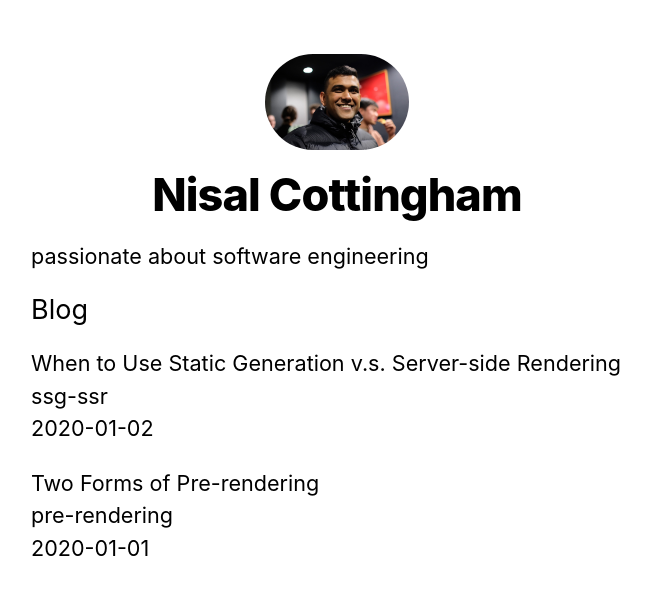
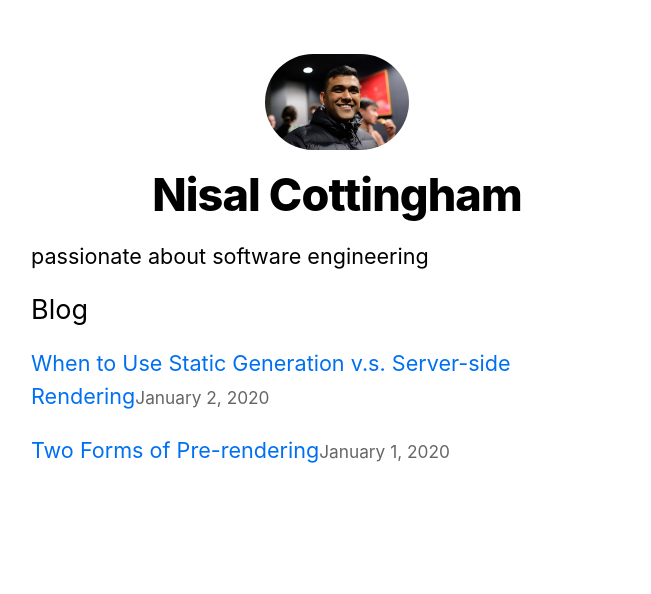
Before and after one commit to Kneesal/storybooked, a Next.js app: page / in a window 1280 px wide. Shown: the top 594 px of the page, without its empty margins (303-954 px from the left). Built offline with nearby package versions, Linux system fonts and the light colour scheme.

Commit message:
get static paths and polish everyting up

```diff
--- a/package.json
+++ b/package.json
@@ -15,6 +15,7 @@
     "@types/react": "18.0.34",
     "@types/react-dom": "18.0.11",
     "autoprefixer": "10.4.14",
+    "date-fns": "^2.30.0",
     "eslint": "8.38.0",
     "eslint-config-next": "13.3.0",
     "gray-matter": "^4.0.3",
@@ -22,6 +23,8 @@
     "postcss": "8.4.21",
     "react": "18.2.0",
     "react-dom": "18.2.0",
+    "remark": "^14.0.3",
+    "remark-html": "^15.0.2",
     "tailwindcss": "3.3.1",
     "typescript": "5.0.4"
   },
--- /dev/null
+++ b/src/components/Date/Date.tsx
@@ -0,0 +1,10 @@
+import { parseISO, format } from "date-fns";
+
+interface DateProps {
+  dateString: string;
+}
+
+export default function Date({ dateString }: DateProps) {
+  const date = parseISO(dateString);
+  return <time dateTime={dateString}>{format(date, "LLLL d, yyyy")}</time>;
+}
--- a/src/lib/posts.ts
+++ b/src/lib/posts.ts
@@ -1,7 +1,8 @@
 import fs from "fs";
 import path from "path";
 import matter from "gray-matter";
-import { title } from "process";
+import { remark } from "remark";
+import html from "remark-html";
 
 interface AllPosts {
   id: string;
@@ -37,6 +38,19 @@
 };
 
 export const getAllPostsId = () => {
+  // Returns an array that looks like this for getStaticProps:
+  // [
+  //   {
+  //     params: {
+  //       id: 'ssg-ssr'
+  //     }
+  //   },
+  //   {
+  //     params: {
+  //       id: 'pre-rendering'
+  //     }
+  //   }
+  // ]
   const fileNames = fs.readdirSync(postsDirectory);
   return fileNames.map((fileName) => {
     return {
@@ -47,16 +61,22 @@
   });
 };
 
-export function getPostData(id: string) {
+export async function getPostData(id: string) {
   const fullPath = path.join(postsDirectory, `${id}.md`);
   const fileContents = fs.readFileSync(fullPath, "utf8");
 
   // Use gray-matter to parse the post metadata section
   const matterResult = matter(fileContents);
+  const processedContent = await remark()
+    .use(html)
+    .process(matterResult.content);
+
+  const contentHtml = processedContent.toString();
 
   // Combine the data with the id
   return {
     id,
+    contentHtml,
     ...matterResult.data,
   };
 }
--- a/src/pages/index.tsx
+++ b/src/pages/index.tsx
@@ -3,6 +3,8 @@
 import utilStyles from "../styles/utils.module.css";
 import { getSortedPostsData } from "../lib/posts";
 import { InferGetStaticPropsType } from "next";
+import Link from "next/link";
+import Date from "../components/Date/Date";
 
 export async function getStaticProps() {
   const allPostsData = getSortedPostsData();
@@ -29,11 +31,10 @@
         <ul className={utilStyles.list}>
           {allPostsData.map(({ id, date, title }) => (
             <li className={utilStyles.listItem} key={id}>
-              {title}
-              <br />
-              {id}
-              <br />
-              {date}
+              <Link href={`posts/${id}`}>{title}</Link>
+              <small className={utilStyles.lightText}>
+                <Date dateString={date} />
+              </small>
             </li>
           ))}
         </ul>
--- a/src/pages/posts/[id].tsx
+++ b/src/pages/posts/[id].tsx
@@ -1,10 +1,14 @@
 import { Layout } from "@/components/Layout";
 import { getAllPostsId, getPostData } from "@/lib/posts";
+import Head from "next/head";
+import Date from "../../components/Date/Date";
+import utilStyles from "../../styles/utils.module.css";
 
 interface PostProps {
   postData: {
     title: string;
     id: string;
+    contentHtml: string;
     date: string;
   };
 }
@@ -12,17 +16,24 @@
 export default function Post({ postData }: PostProps) {
   return (
     <Layout>
-      {postData.title}
-      <br />
-      {postData.id}
-      <br />
-      {postData.date}
+      <Head>
+        <title>{postData.title}</title>
+      </Head>
+      <article>
+        <h1 className={utilStyles.headingXl}>{postData.title}</h1>
+        <div className={utilStyles.lightText}>
+          <Date dateString={postData.date} />
+        </div>
+        <div style={{ marginTop: "30px" }}>
+          <div dangerouslySetInnerHTML={{ __html: postData.contentHtml }} />
+        </div>
+      </article>
     </Layout>
   );
 }
 
 export async function getStaticPaths() {
-  const paths = getAllPostsId();
+  const paths = await getAllPostsId();
   // Return a list of possible value for id
   return {
     paths,
@@ -32,7 +43,7 @@
 
 export async function getStaticProps({ params }: any) {
   // Fetch necessary data for the blog post using params.id
-  const postData = getPostData(params.id);
+  const postData = await getPostData(params.id);
   return {
     props: {
       postData,
```
Also changed, not shown: 1 other file (tests, documents, lock files or other folders).
